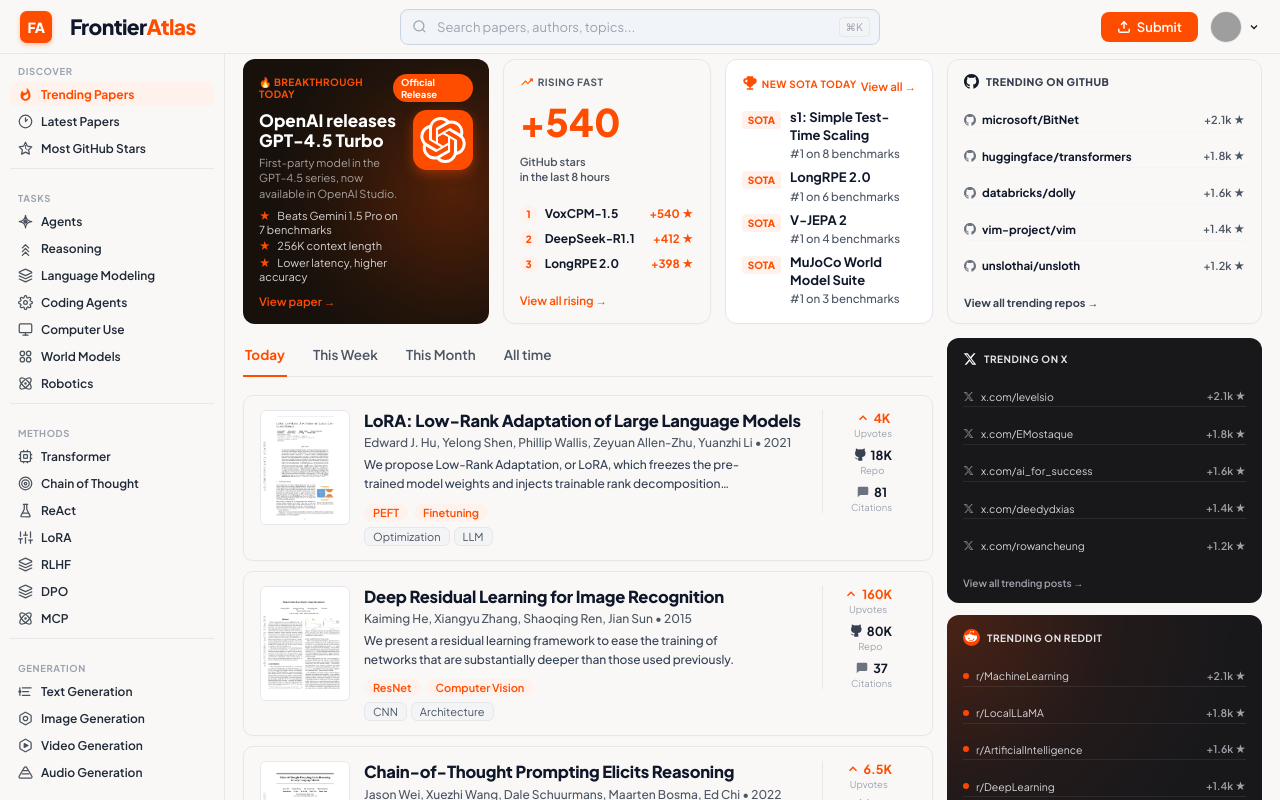
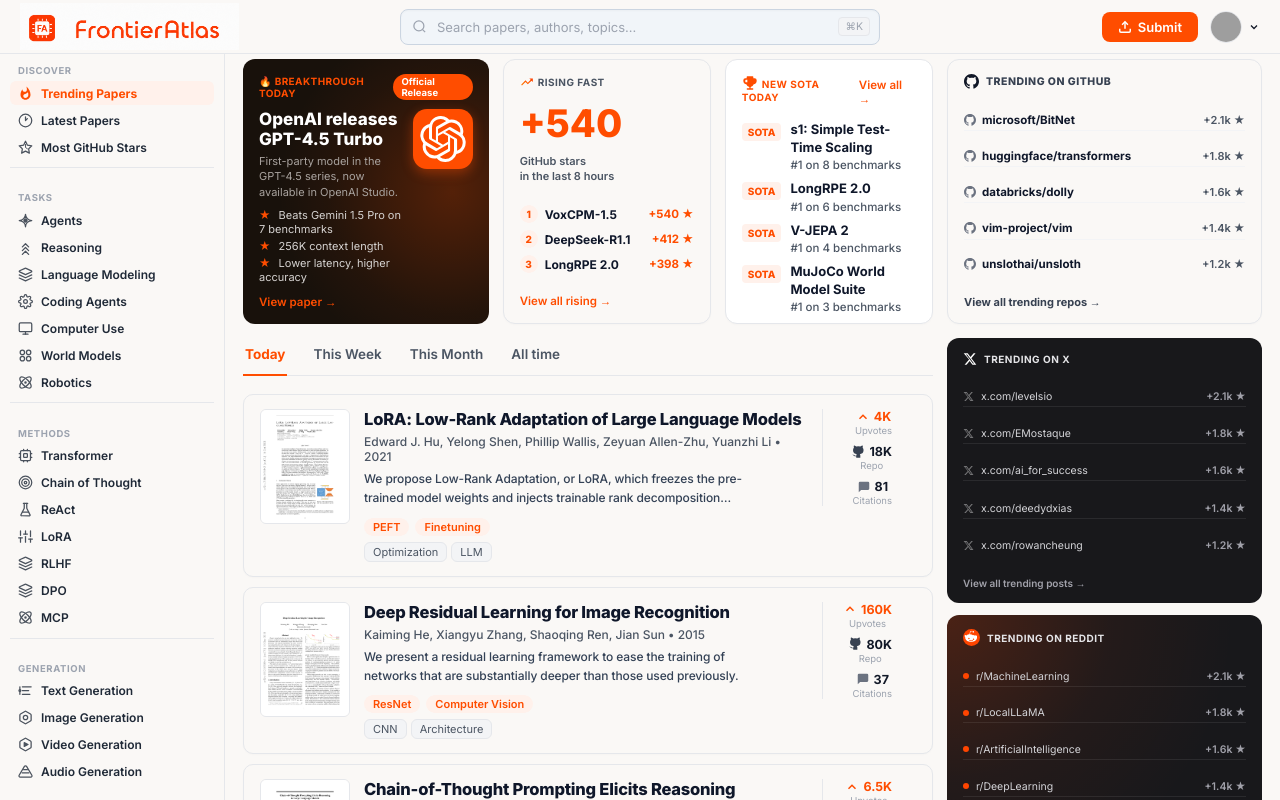
Before and after one commit to Deepak-Solanki04/Frontier_Atlas, a Next.js app: page /trending in a window 1280 px wide. Built offline with nearby package versions, Linux system fonts and the light colour scheme; grey boxes are pictures that could not be loaded.

Commit message:
UI fix: immediately restore exact logo image requested by user and strictly apply self-hosted Inter variable to fix font matching

```diff
--- a/app/globals.css
+++ b/app/globals.css
@@ -2,7 +2,7 @@
   box-sizing: border-box;
   margin: 0;
   padding: 0;
-  font-family: var(--font-plus-jakarta), var(--font-inter), 'Plus Jakarta Sans', 'Inter', -apple-system, BlinkMacSystemFont, "Segoe UI", Roboto, sans-serif !important;
+  font-family: var(--font-inter), 'Inter', -apple-system, BlinkMacSystemFont, "Segoe UI", Roboto, sans-serif !important;
 }
 
 :root {
@@ -20,7 +20,7 @@
 
 html, body {
   height: 100%;
-  font-family: var(--font-plus-jakarta), var(--font-inter), 'Plus Jakarta Sans', 'Inter', -apple-system, BlinkMacSystemFont, "Segoe UI", Roboto, sans-serif !important;
+  font-family: var(--font-inter), 'Inter', -apple-system, BlinkMacSystemFont, "Segoe UI", Roboto, sans-serif !important;
   font-size: 14px;
   color: var(--text-dark);
   background: var(--bg);
@@ -28,7 +28,7 @@ html, body {
 }
 
 a { color: inherit; text-decoration: none; }
-button, input, textarea, select { font-family: var(--font-plus-jakarta), var(--font-inter), 'Plus Jakarta Sans', 'Inter', -apple-system, BlinkMacSystemFont, "Segoe UI", Roboto, sans-serif !important; }
+button, input, textarea, select { font-family: var(--font-inter), 'Inter', -apple-system, BlinkMacSystemFont, "Segoe UI", Roboto, sans-serif !important; }
 
 /* ═══════ SHELL ═══════ */
 .app-shell { display: flex; flex-direction: column; height: 100vh; width: 100vw; overflow: hidden; }
--- a/app/layout.tsx
+++ b/app/layout.tsx
@@ -1,15 +1,8 @@
 import type { Metadata } from "next";
-import { Plus_Jakarta_Sans, Inter } from "next/font/google";
+import { Inter } from "next/font/google";
 import "./globals.css";
 import Sidebar from "../components/Sidebar";
 import Header from "../components/Header";
-
-const plusJakarta = Plus_Jakarta_Sans({
-  subsets: ["latin"],
-  weight: ["400", "500", "600", "700", "800"],
-  variable: "--font-plus-jakarta",
-  display: "swap",
-});
 
 const inter = Inter({
   subsets: ["latin"],
@@ -29,13 +22,13 @@ export default function RootLayout({
   children: React.ReactNode;
 }>) {
   return (
-    <html lang="en" className={`${plusJakarta.variable} ${inter.variable} ${plusJakarta.className}`}>
+    <html lang="en" className={`${inter.variable} ${inter.className}`}>
       <head>
         <link rel="preconnect" href="https://fonts.googleapis.com" />
         <link rel="preconnect" href="https://fonts.gstatic.com" crossOrigin="anonymous" />
-        <link href="https://fonts.googleapis.com/css2?family=Comfortaa:wght@700;800&family=Inter:wght@400;500;600;700;800&family=Plus+Jakarta+Sans:wght@400;500;600;700;800&display=swap" rel="stylesheet" />
+        <link href="https://fonts.googleapis.com/css2?family=Comfortaa:wght@700;800&family=Inter:wght@400;500;600;700;800&display=swap" rel="stylesheet" />
       </head>
-      <body className={`${plusJakarta.variable} ${inter.variable} ${plusJakarta.className}`}>
+      <body className={`${inter.variable} ${inter.className}`}>
         <div className="app-shell">
           <Header />
           <div className="app-body">
--- a/components/Header.tsx
+++ b/components/Header.tsx
@@ -6,13 +6,7 @@ export default function Header() {
     <header className="header-top">
       {/* Logo */}
       <Link href="/" className="header-logo" style={{ textDecoration: 'none', display: 'flex', alignItems: 'center' }}>
-        <div style={{ width: '32px', height: '32px', background: '#ff4d00', borderRadius: '7px', display: 'flex', alignItems: 'center', justifyContent: 'center', color: 'white', fontWeight: 800, fontSize: '14px', letterSpacing: '-0.5px', boxShadow: '0 2px 5px rgba(255,77,0,0.3)', flexShrink: 0 }}>
-          FA
-        </div>
-        <div style={{ display: 'flex', alignItems: 'center', marginLeft: '9px', fontSize: '21px', fontWeight: 800, letterSpacing: '-0.6px', lineHeight: 1 }}>
-          <span style={{ color: '#0f172a' }}>Frontier</span>
-          <span style={{ color: '#ff4d00' }}>Atlas</span>
-        </div>
+        <img src="/logo.png" alt="Frontier Atlas" style={{ height: '48px', width: 'auto', objectFit: 'contain' }} />
       </Link>
 
       {/* Search */}
```
